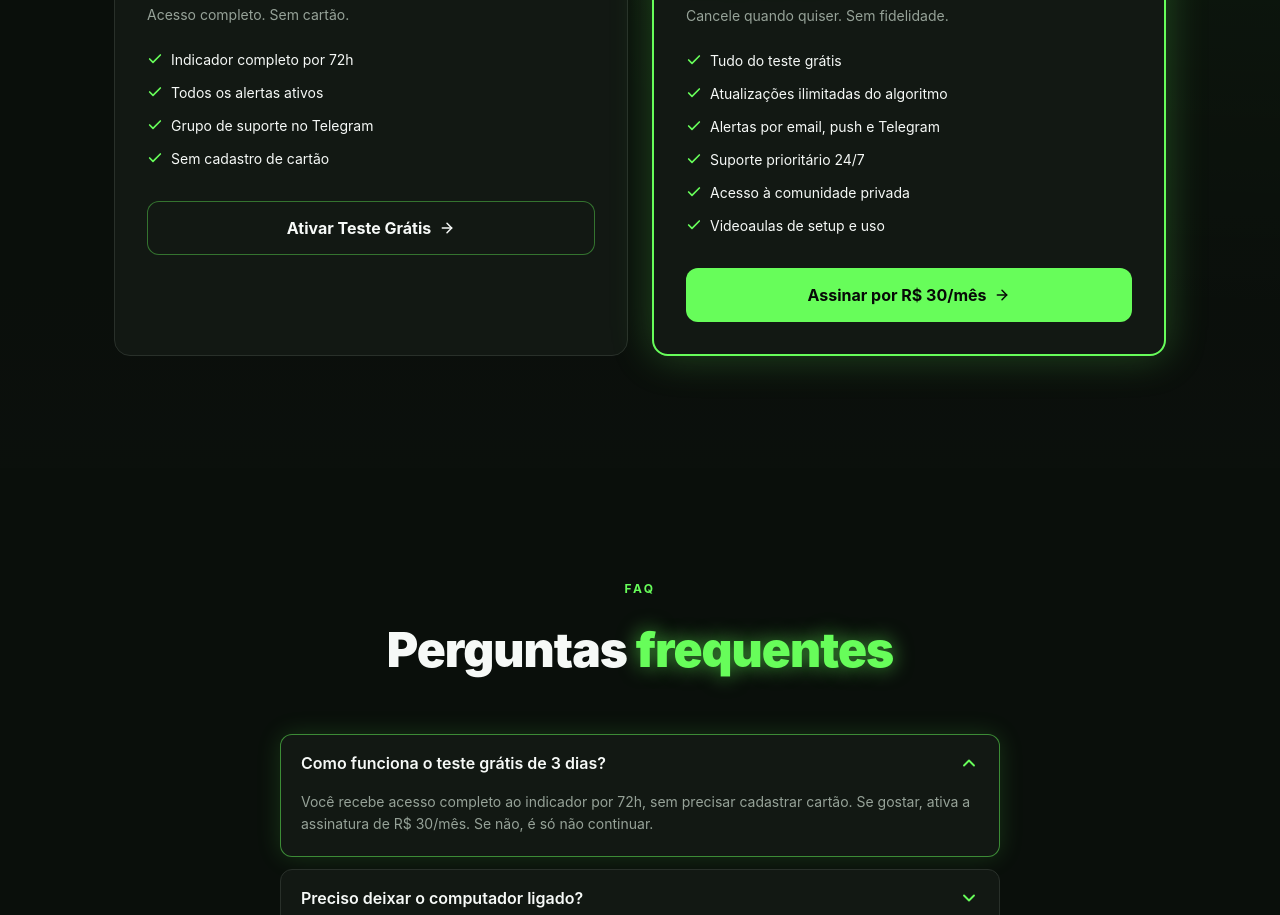
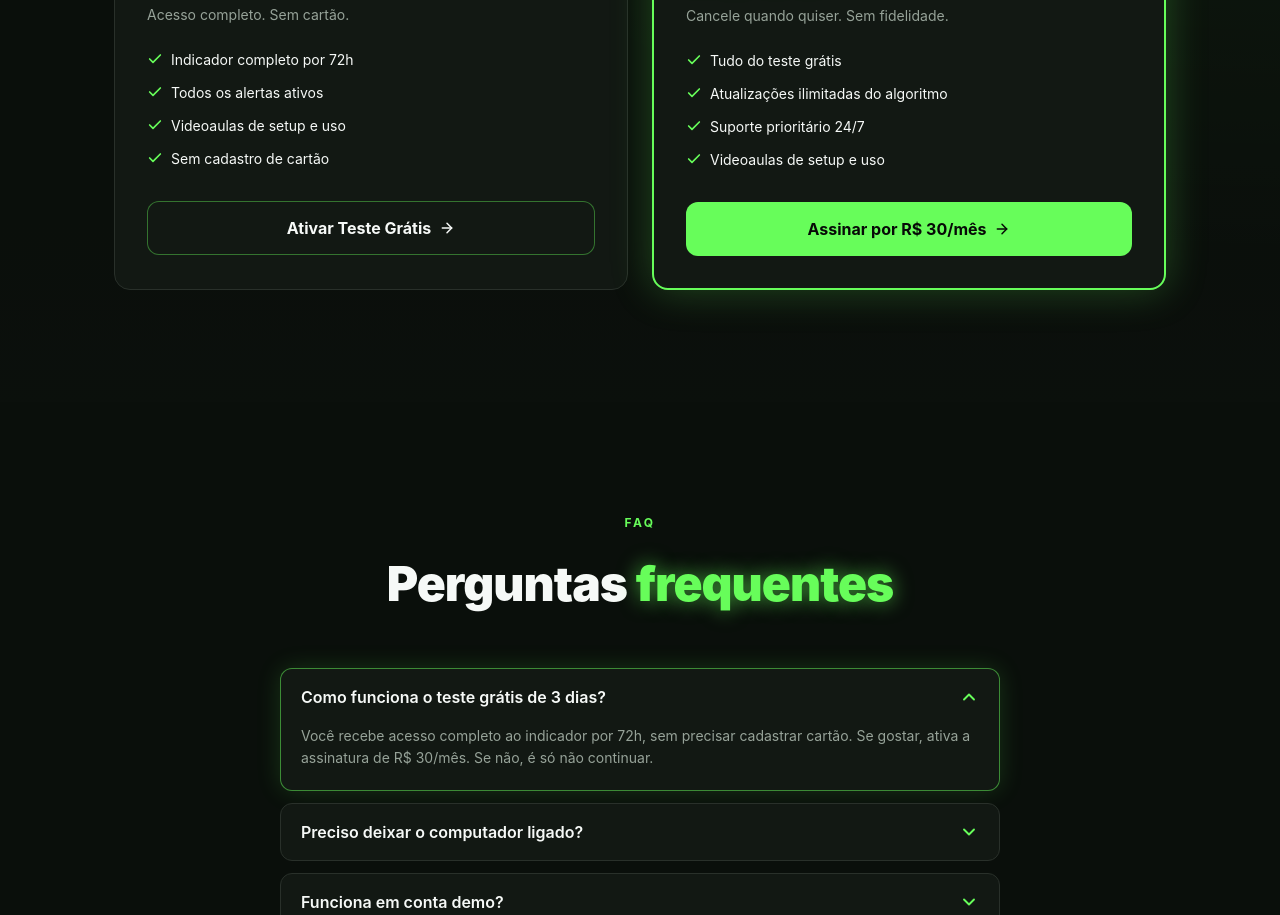
Before and after one commit to animattos/martingale, a plain HTML site: page index.html in a window 1280 px wide. Shown: the part 5142-6057 px from the top of the page. Drawn offline with Linux system fonts and the light colour scheme.

Commit message:
Add files via upload

```diff
--- a/index.html
+++ b/index.html
@@ -180,7 +180,7 @@
         <ul class="features">
           <li><svg class="icon icon-neon"><use href="#i-check"/></svg> Indicador completo por 72h</li>
           <li><svg class="icon icon-neon"><use href="#i-check"/></svg> Todos os alertas ativos</li>
-          <li><svg class="icon icon-neon"><use href="#i-check"/></svg> Grupo de suporte no Telegram</li>
+          <li><svg class="icon icon-neon"><use href="#i-check"/></svg> Videoaulas de setup e uso</li>
           <li><svg class="icon icon-neon"><use href="#i-check"/></svg> Sem cadastro de cartão</li>
         </ul>
         <a href="#" class="btn btn-outline btn-block" data-trial>Ativar Teste Grátis <svg class="icon"><use href="#i-arrow-right"/></svg></a>
@@ -195,9 +195,7 @@
         <ul class="features">
           <li><svg class="icon icon-neon"><use href="#i-check"/></svg> Tudo do teste grátis</li>
           <li><svg class="icon icon-neon"><use href="#i-check"/></svg> Atualizações ilimitadas do algoritmo</li>
-          <li><svg class="icon icon-neon"><use href="#i-check"/></svg> Alertas por email, push e Telegram</li>
           <li><svg class="icon icon-neon"><use href="#i-check"/></svg> Suporte prioritário 24/7</li>
-          <li><svg class="icon icon-neon"><use href="#i-check"/></svg> Acesso à comunidade privada</li>
           <li><svg class="icon icon-neon"><use href="#i-check"/></svg> Videoaulas de setup e uso</li>
         </ul>
         <a href="#" class="btn btn-neon btn-block">Assinar por R$ 30/mês <svg class="icon"><use href="#i-arrow-right"/></svg></a>
```
